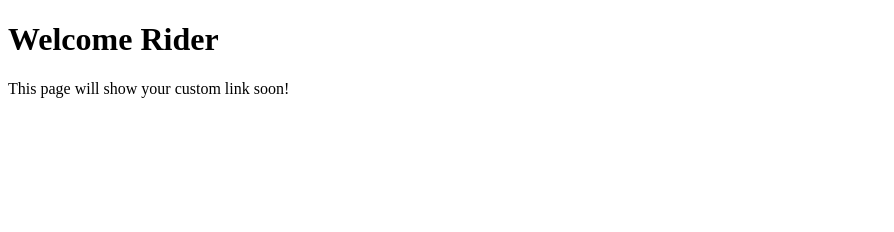
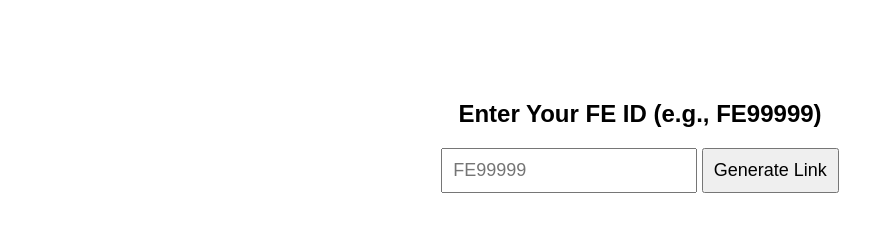
Before and after one commit to siddhantjin/rider-link-generator, a plain HTML site: page index.html in a window 1280 px wide. Shown: the whole page, without its empty margins (0-894 px from the left). Drawn offline with Linux system fonts and the light colour scheme.

Commit message:
Update index.html

```diff
--- a/index.html
+++ b/index.html
@@ -2,9 +2,32 @@
 <html>
 <head>
   <title>Rider Link Generator</title>
+  <style>
+    body { font-family: sans-serif; text-align: center; margin-top: 100px; }
+    input, button { font-size: 18px; padding: 10px; }
+    #result { margin-top: 30px; font-size: 20px; color: green; }
+  </style>
 </head>
 <body>
-  <h1>Welcome Rider</h1>
-  <p>This page will show your custom link soon!</p>
+  <h2>Enter Your FE ID (e.g., FE99999)</h2>
+  <input type="text" id="riderId" placeholder="FE99999" />
+  <button onclick="generateLink()">Generate Link</button>
+  <div id="result"></div>
+
+  <script>
+    function generateLink() {
+      const input = document.getElementById('riderId').value.trim().toUpperCase();
+      if (input.startsWith("FE")) {
+        const num = parseInt(input.substring(2));
+        if (!isNaN(num)) {
+          const final = num - 10000;
+          const url = `http://issue_tips?sub_issue_id=1249&sub_issue_secondary_id=${final}`;
+          document.getElementById('result').innerHTML = `<a href="${url}" target="_blank">${url}</a>`;
+          return;
+        }
+      }
+      document.getElementById('result').textContent = "Please enter a valid FE ID like FE99999.";
+    }
+  </script>
 </body>
 </html>
```
